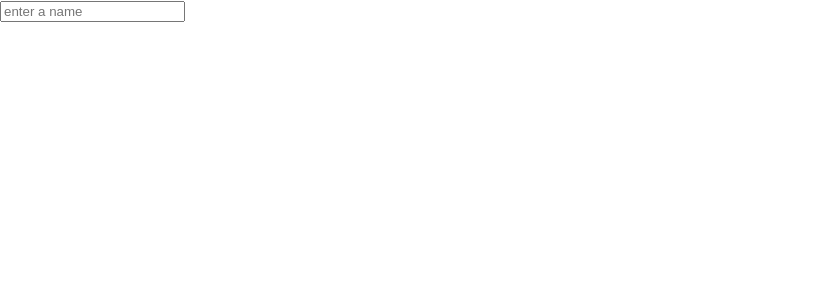
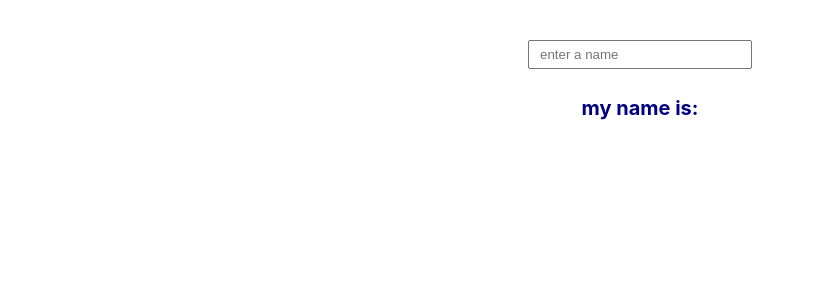
Before and after one commit to JoseMarioDev/todo-app-with-hooks, a React app in the folder todo-app/: page / in a window 1280 px wide. Shown: the top 300 px of the page, without its empty margins (0-815 px from the left). Built offline with nearby package versions, Linux system fonts and the light colour scheme.

Commit message:
:lipstick: Installed styled components

```diff
--- a/todo-app/package.json
+++ b/todo-app/package.json
@@ -47,6 +47,7 @@
     "sass-loader": "8.0.2",
     "semver": "6.3.0",
     "style-loader": "0.23.1",
+    "styled-components": "^5.0.1",
     "terser-webpack-plugin": "2.3.5",
     "ts-pnp": "1.1.6",
     "url-loader": "2.3.0",
--- a/todo-app/src/App.js
+++ b/todo-app/src/App.js
@@ -1,24 +1,44 @@
 import React, { useState } from 'react';
+import styled from 'styled-components';
+
+const Container = styled.div`
+  /* outline: 1px solid red; */
+  display: flex;
+  flex-direction: column;
+  justify-content: center;
+  align-items: center;
+  /* margin: 10% auto; */
+  padding: 40px;
+`;
+const Form = styled.form`
+  margin: 0 auto;
+`;
+const H4 = styled.h4`
+  font-size: 20px;
+  color: navy;
+`;
+const Input = styled.input`
+  padding: 5px 10px;
+  width: 200px;
+`;
 
 const App = () => {
   const [name, setName] = useState();
 
-  let z;
-
   return (
-    <div>
-      <form>
-        <input
+    <Container>
+      <Form>
+        <Input
           type="text"
           value={name}
           placeholder="enter a name"
           onChange={event => {
             setName(event.target.value);
           }}
-        ></input>
-      </form>
-      <h4>{name}</h4>
-    </div>
+        ></Input>
+      </Form>
+      <H4>my name is: {name}</H4>
+    </Container>
   );
 };
 
```
Also changed, not shown: 1 other file (tests, documents, lock files or other folders).
